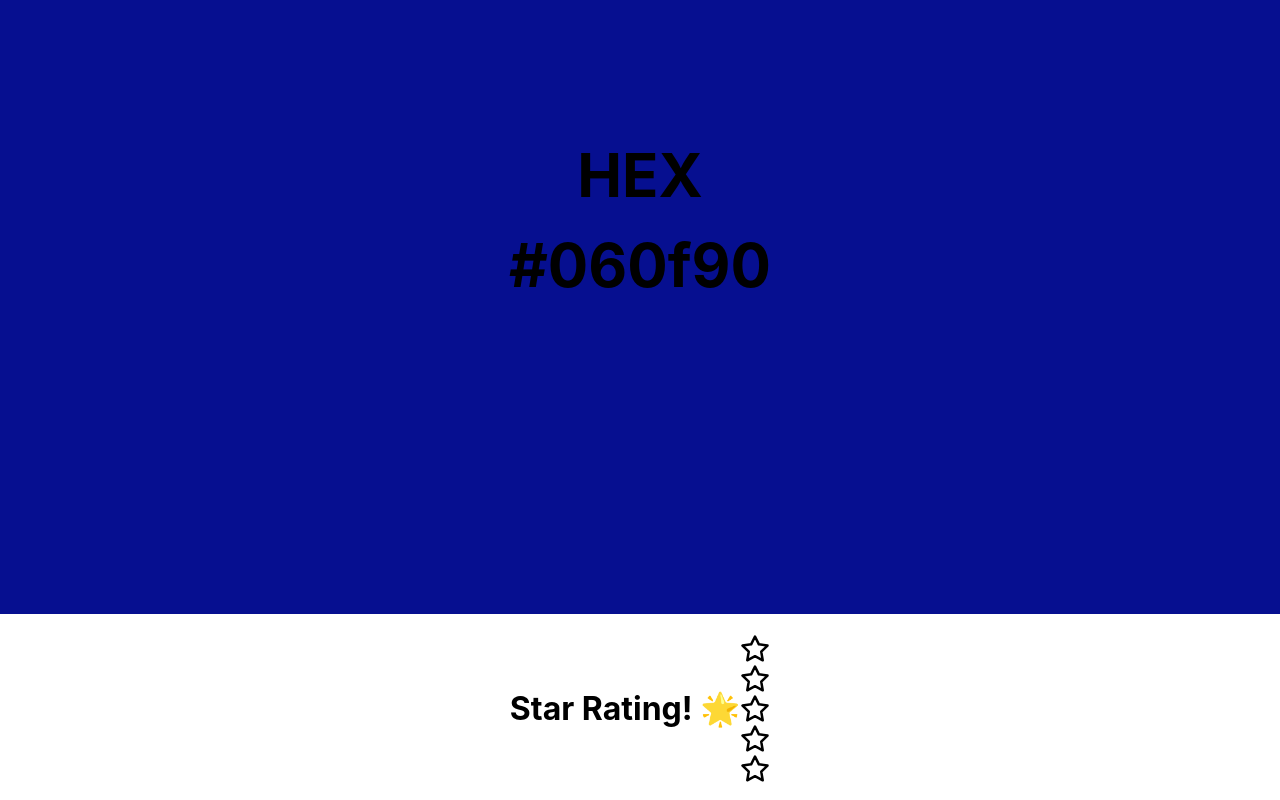
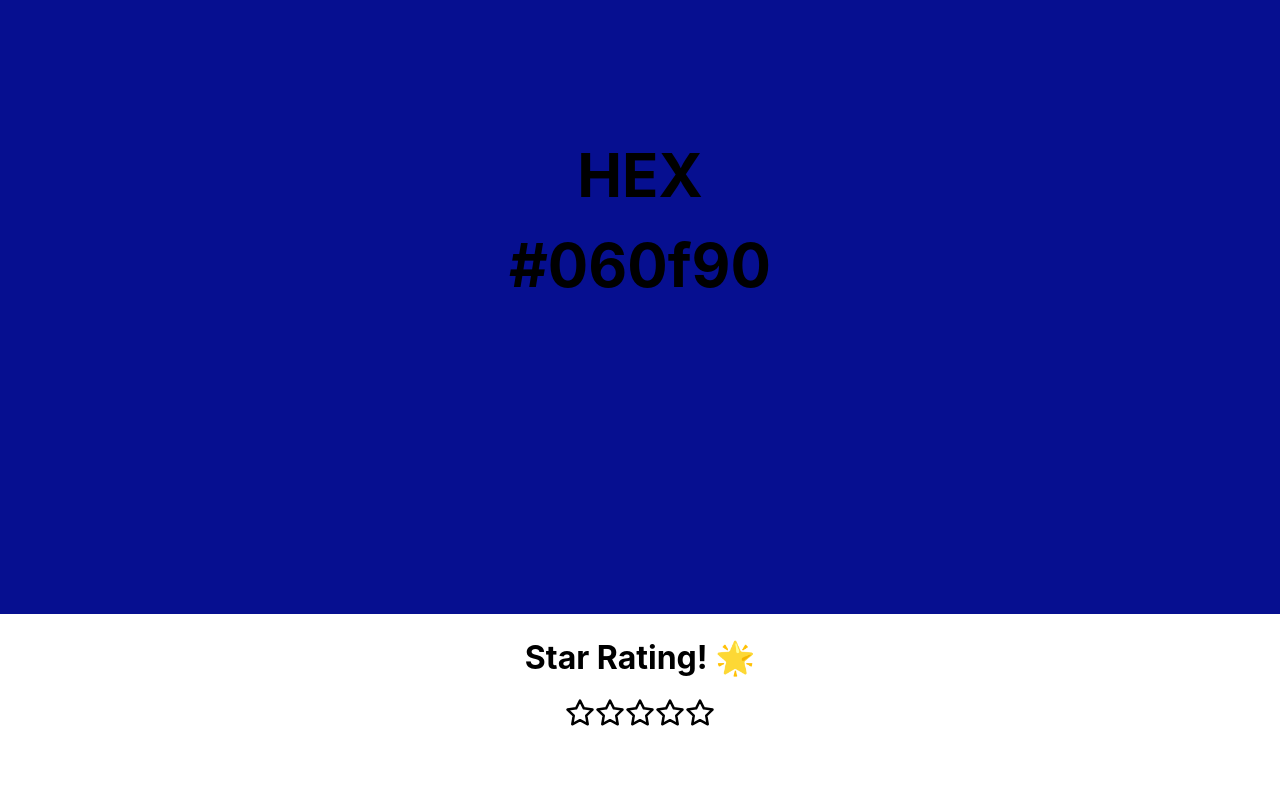
Before and after one commit to greenteaisgreat/Utilities, a React (Create React App) app: page / in a window 1280 px wide. Shown: the part 644-1444 px from the top of the page. After the commit the page ends 1404 px from the top, so only its background shows below. Built offline with nearby package versions, Linux system fonts and the light colour scheme.

Commit message:
Add css positioning for star rating

```diff
--- a/src/components/StarRating/starRating.css
+++ b/src/components/StarRating/starRating.css
@@ -1,6 +1,14 @@
 .star-wrapper {
   display: flex;
+  flex-direction: column;
   justify-content: center;
   align-items: center;
   margin: 1rem;
 }
+
+.star-container {
+  display: flex;
+  justify-content: center;
+  align-items: center;
+  margin: 1rem 0;
+}
```
